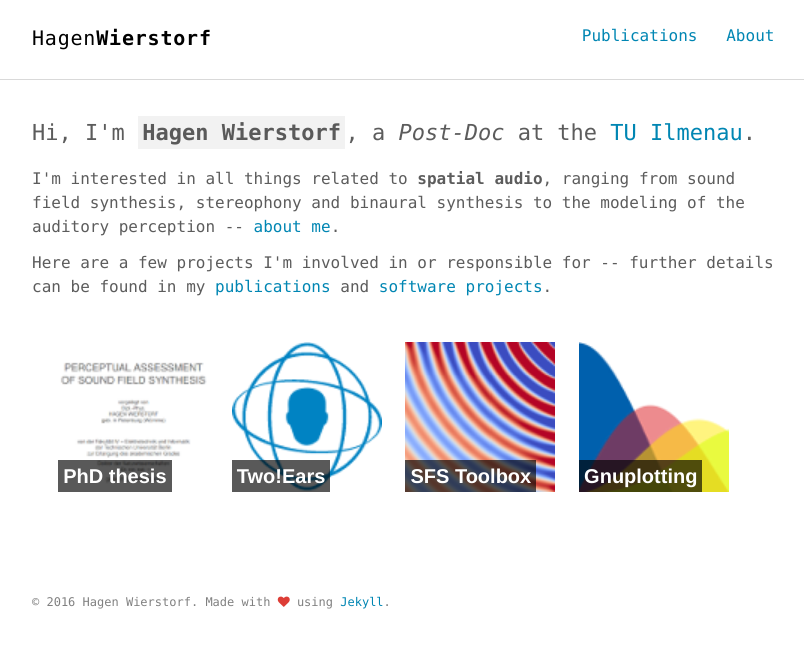
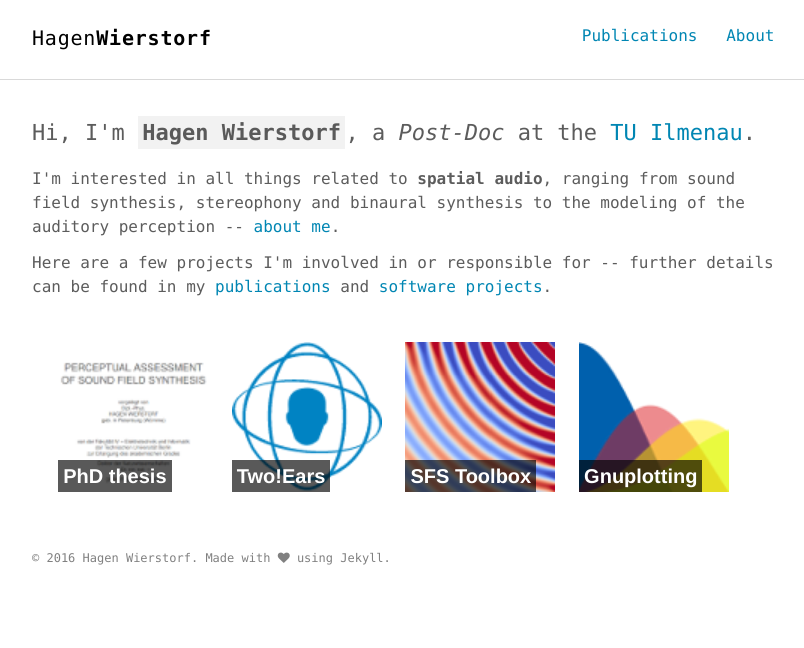
Before and after one commit to hagenw/hagenw.github.io, a Jekyll site: the page built from index.html, in a window 1280 px wide. Shown: the top 648 px of the page, without its empty margins (232-1036 px from the left). Built offline with Jekyll 4.4.1, drawn with Linux system fonts in a browser that asks for light colours; Markdown is read by kramdown in place of the engine named in the settings.

Commit message:
Update footer appearance and placing

```diff
--- a/_includes/footer.html
+++ b/_includes/footer.html
@@ -1,6 +1,6 @@
 <footer class="site-footer">
   <div class="container">
     <small class="block">&copy; {{ site.time | date: '%Y' }} {{ site.author.name }}.
-    Made with <i class="fa fa-heart" aria-hidden="true" style="color:#DD3D36"></i> using <a href="http://jekyllrb.com/">Jekyll</a>.</small>
+    Made with <i class="fa fa-heart" aria-hidden="true"></i> using <a href="http://jekyllrb.com/" style="color:#808080">Jekyll</a>.</small>
   </div>
 </footer>
--- a/assets/scss/_layout.scss
+++ b/assets/scss/_layout.scss
@@ -226,7 +226,8 @@ hr {
 .site-footer {
   @extend .clearfix;
 
-  padding: $base-spacing 0;
+  padding: 0;
+  margin-top: -20px;
 
   a {
     @extend .link;
```
